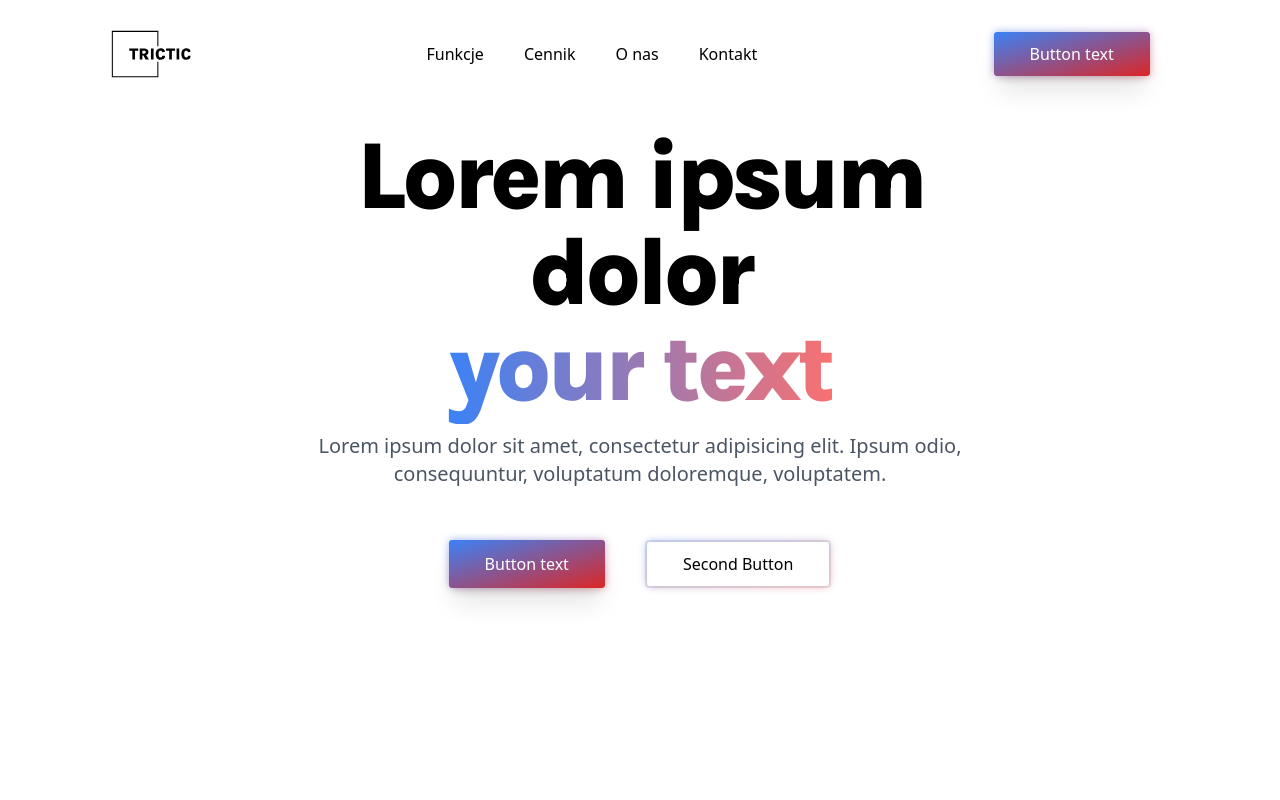
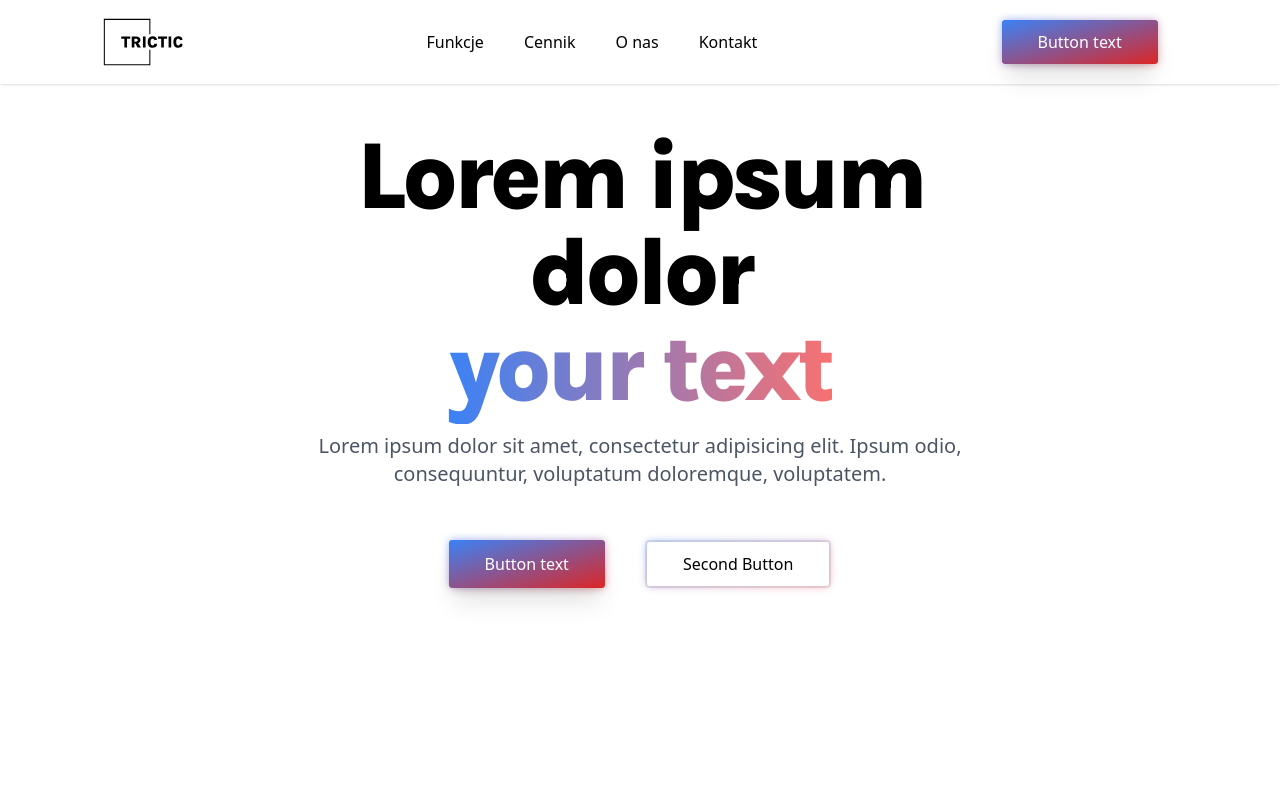
Before and after one commit to ssynowiec/trictic, a Next.js app: page / in a window 1280 px wide. Shown: the top 800 px of the page. Built offline with nearby package versions, Linux system fonts and the light colour scheme.

Commit message:
fix: nav styles

```diff
--- a/src/components/nav/desktopNav.tsx
+++ b/src/components/nav/desktopNav.tsx
@@ -11,7 +11,7 @@ type DesktopNavProps = {
 };
 export const DesktopNav = ({ routes }: DesktopNavProps) => {
 	return (
-		<div className="fixed hidden w-full items-center justify-between p-3 backdrop-blur-md md:flex md:justify-around">
+		<div className="fixed hidden w-full items-center justify-between shadow backdrop-blur-lg md:flex md:justify-around">
 			<Link href="/">
 				<VisuallyHidden>Trictic</VisuallyHidden>
 				<Image
--- a/src/components/nav/mobileNav.tsx
+++ b/src/components/nav/mobileNav.tsx
@@ -16,7 +16,7 @@ export const MobileNav = ({ routes }: MobileNavProps) => {
 		<>
 			<div
 				className={clsx(
-					'fixed z-40 flex w-full flex-col items-center justify-between p-3 backdrop-blur-lg md:hidden md:justify-around',
+					'fixed z-40 flex w-full flex-col items-center justify-between p-3 shadow backdrop-blur-lg md:hidden md:justify-around',
 					isOpen && 'h-screen',
 				)}
 			>
```
